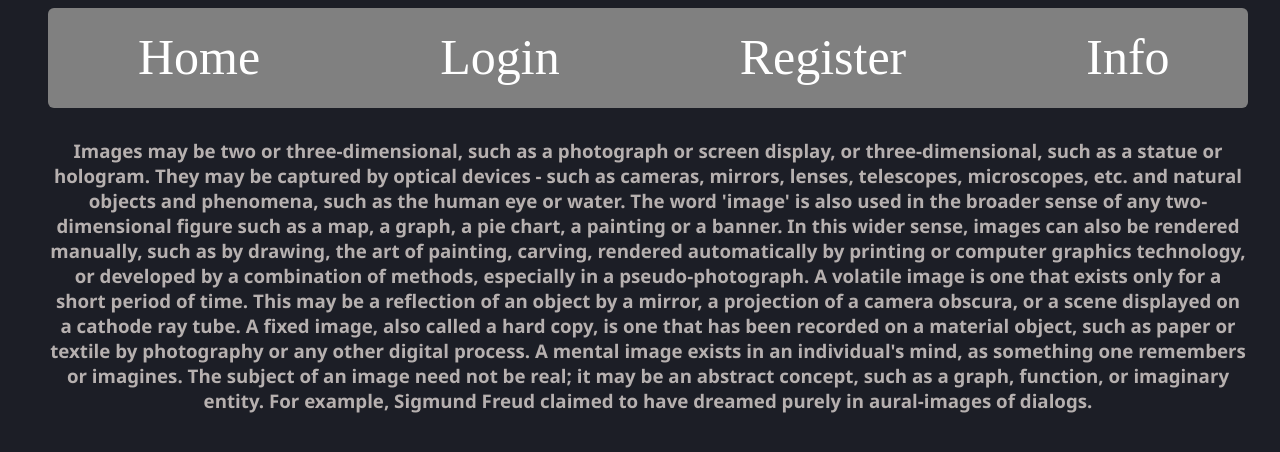
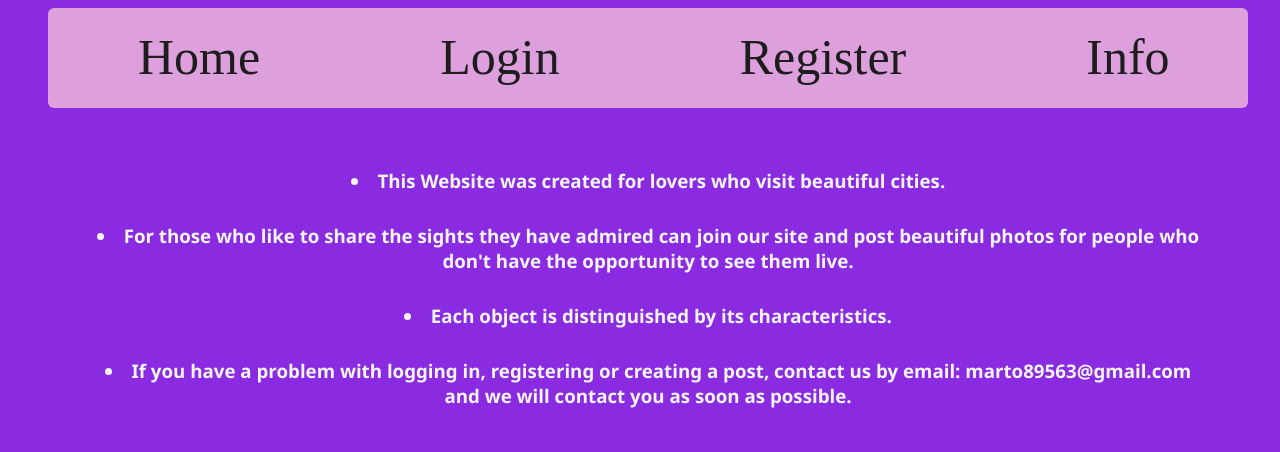
Before and after one commit to marto639/landmarks-react, a React (Create React App) app: page /info in a window 1280 px wide. Shown: the top 452 px of the page. Built offline with nearby package versions, Linux system fonts and the light colour scheme.

Commit message:
Added information in info page
Changed background color for the whole page, navigation and edit page

```diff
--- a/src/components/Info/Info.js
+++ b/src/components/Info/Info.js
@@ -1,24 +1,30 @@
 export const Info = () => {
     return (
         <h3 className="info-text">
-            Images may be two or three-dimensional, such as a photograph or screen
-            display, or three-dimensional, such as a statue or hologram. They may be
-            captured by optical devices - such as cameras, mirrors, lenses, telescopes,
-            microscopes, etc. and natural objects and phenomena, such as the human eye or
-            water. The word 'image' is also used in the broader sense of any
-            two-dimensional figure such as a map, a graph, a pie chart, a painting or a
-            banner. In this wider sense, images can also be rendered manually, such as by
-            drawing, the art of painting, carving, rendered automatically by printing or
-            computer graphics technology, or developed by a combination of methods,
-            especially in a pseudo-photograph. A volatile image is one that exists only
-            for a short period of time. This may be a reflection of an object by a mirror,
-            a projection of a camera obscura, or a scene displayed on a cathode ray tube.
-            A fixed image, also called a hard copy, is one that has been recorded on a
-            material object, such as paper or textile by photography or any other digital
-            process. A mental image exists in an individual's mind, as something one
-            remembers or imagines. The subject of an image need not be real; it may be an
-            abstract concept, such as a graph, function, or imaginary entity. For example,
-            Sigmund Freud claimed to have dreamed purely in aural-images of dialogs.
+            <div>
+                <li>
+                    This Website was created for lovers who visit beautiful cities.
+                </li>
+            </div>
+            <div>
+                <li>
+                    For those who like to share the sights they have admired can join our site
+                    and post beautiful photos for people who don't have the opportunity to see them live.
+                </li>
+            </div>
+            <div>
+                <li>
+                    Each object is distinguished by its characteristics.
+                </li>
+            </div>
+            <div>
+                <li>
+                    If you have a problem with logging in, registering or creating a post, contact us by email: marto89563@gmail.com
+                    <div>
+                        and we will contact you as soon as possible.
+                    </div>
+                </li>
+            </div>
         </h3>
     );
 };
--- a/src/styles/Details.css
+++ b/src/styles/Details.css
@@ -4,7 +4,7 @@
   margin-left: 6%;
   width: 400px;
   height: 400px;
-  margin-top: 0.7%;
+  margin-top: 3%;
 }
 .country-name {
   position: relative;
@@ -26,7 +26,7 @@
 }
 .detail-details {
   position: relative;
-  left: 36%;
+  left: 36.5%;
   width: 850px;
   bottom: 425px;
   color: #e2dfd2;
@@ -36,7 +36,7 @@
 .edit {
   border-radius: 20px 100px;
   position: absolute;
-  top: 85%;
+  top: 88%;
   left: 33%;
   transform: translate(-50%, -50%);
   -ms-transform: translate(-50%, -50%);
@@ -51,7 +51,7 @@
 .delete {
   border-radius: 100px 20px;
   position: absolute;
-  top: 85%;
+  top: 88%;
   transform: translate(-50%, -50%);
   -ms-transform: translate(-50%, -50%);
   background-color: #555;
--- a/src/styles/Edit.css
+++ b/src/styles/Edit.css
@@ -4,7 +4,18 @@
   height: 500px;
   margin: 0 auto;
   top: 10px;
-  background-color: gray;
+  background: #654ea3; /* fallback for old browsers */
+  background: -webkit-linear-gradient(
+    to right,
+    #eaafc8,
+    #654ea3
+  ); /* Chrome 10-25, Safari 5.1-6 */
+  background: linear-gradient(
+    to right,
+    #eaafc8,
+    #654ea3
+  ); /* W3C, IE 10+/ Edge, Firefox 16+, Chrome 26+, Opera 12+, Safari 7+ */
+
   border-radius: 100%;
 }
 .edit-image {
--- a/src/styles/Info.css
+++ b/src/styles/Info.css
@@ -1,10 +1,13 @@
 .info-text {
   position: relative;
   display: block;
-  color: #b6b0af;
+  color: whitesmoke;
   width: 1200px;
   text-align: center;
   top: 30px;
   margin: auto;
   font-family: "Segoe UI", Tahoma, Geneva, Verdana, sans-serif;
 }
+.info-text div li {
+  margin: 30px;
+}
--- a/src/styles/Login.css
+++ b/src/styles/Login.css
@@ -13,7 +13,7 @@
   border-radius: 15px;
   left: 24%;
   height: 30px;
-  width: 230px;
+  width: 240px;
   top: 50px;
 }
 .password {
@@ -21,7 +21,7 @@
   border-radius: 15px;
   left: 24%;
   height: 30px;
-  width: 230px;
+  width: 240px;
   bottom: 100px;
 }
 .login-submit-button {
@@ -29,8 +29,8 @@
   border-style: solid;
   border-radius: 15px;
   color: white;
-  left: 153px;
-  bottom: 270px;
+  left: 163px;
+  bottom: 200px;
   font-size: 40px;
   cursor: pointer;
   background-color: transparent;
--- a/src/styles/Navigation.css
+++ b/src/styles/Navigation.css
@@ -1,12 +1,13 @@
 body {
   width: 100%;
   height: auto;
-  background: #1c1e26 no-repeat center top;
+  /* #1c1e26 no-repeat center top */
+  background: blueviolet;
   box-sizing: border-box;
   overflow-x: hidden;
 }
 .navigation-box {
-  background-color: gray;
+  background-color: plum;
   width: 1200px;
   height: 100px;
   margin: 0 auto;
@@ -16,7 +17,8 @@ body {
   position: relative;
   top: 20px;
   text-decoration: none;
-  color: white;
+  /* #2a6592 */
+  color: #1d1d1d;
   font-size: 50px;
   margin: 90px;
 }
```
